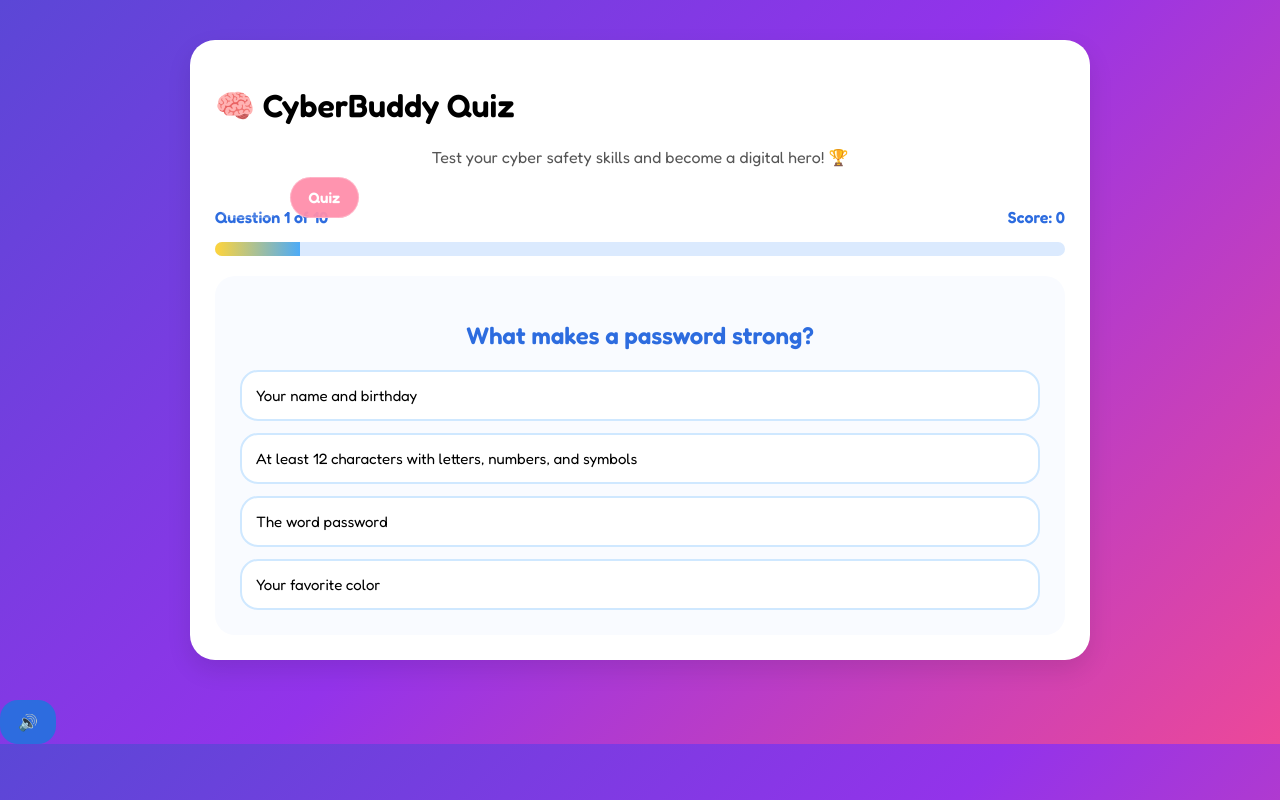
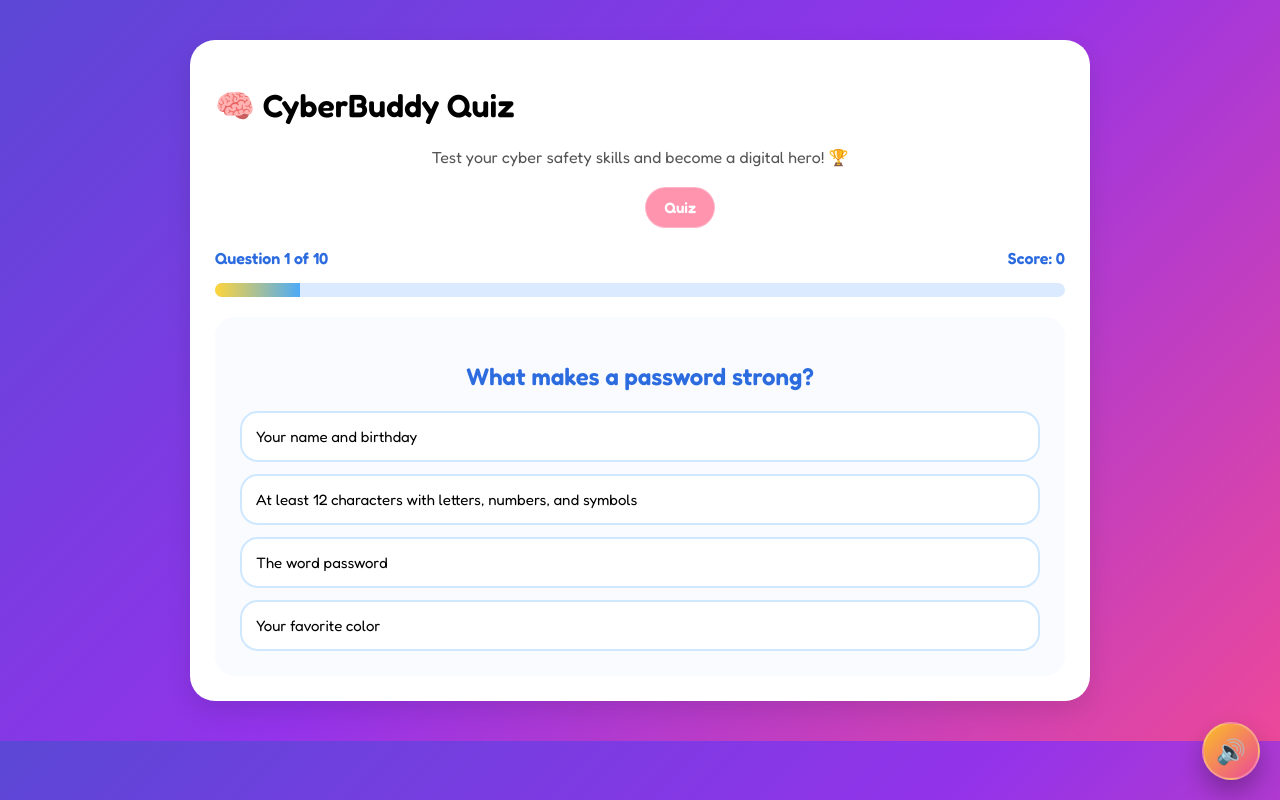
Before and after one commit to solis-k/cyberbuddy-senior-project, a Flask app: page /quiz in a window 1280 px wide. Run offline with Flask 3, Linux system fonts and the light colour scheme; data comes from the database, SQL or seed files in the repository.

Commit message:
Add styles for music button and top buttons
Added styles for music button and top buttons layout.

```diff
--- a/static/style.css
+++ b/static/style.css
@@ -583,6 +583,14 @@ button:hover {
     margin-bottom: 20px;
 }
 
+.top-buttons {
+    display: flex;
+    justify-content: center;
+    gap: 10px;
+    margin-bottom: 20px;
+    flex-wrap: wrap;
+}
+
 .quiz-status {
     display: flex;
     justify-content: space-between;
@@ -719,6 +727,32 @@ button:hover {
     color: #111;
 }
 
+/* Music button */
+.music-btn {
+    position: fixed;
+    right: 20px;
+    bottom: 20px;
+    width: 58px;
+    height: 58px;
+    border-radius: 999px;
+    border: 2px solid rgba(255,255,255,0.25);
+    background: linear-gradient(135deg, #fbbf24, #ec4899);
+    color: white;
+    font-size: 24px;
+    font-family: 'Fredoka', sans-serif;
+    cursor: pointer;
+    box-shadow: 0 12px 24px rgba(0,0,0,0.28);
+    z-index: 1200;
+    display: flex;
+    align-items: center;
+    justify-content: center;
+    transition: transform 0.2s ease;
+}
+
+.music-btn:hover {
+    transform: scale(1.08);
+}
+
 /* Responsive */
 @media (max-width: 960px) {
     .features-grid {
@@ -752,24 +786,3 @@ button:hover {
         font-size: 2.1rem;
     }
 }
-
-.switch-text {
-    margin-top: 10px;
-    font-size: 14px;
-}
-
-.link-btn {
-    color: #007bff;
-    cursor: pointer;
-    font-weight: 600;
-}
-
-.link-btn:hover {
-    text-decoration: underline;
-}
-
-.form-message {
-    margin-top: 10px;
-    font-size: 14px;
-    font-weight: 500;
-}
```
